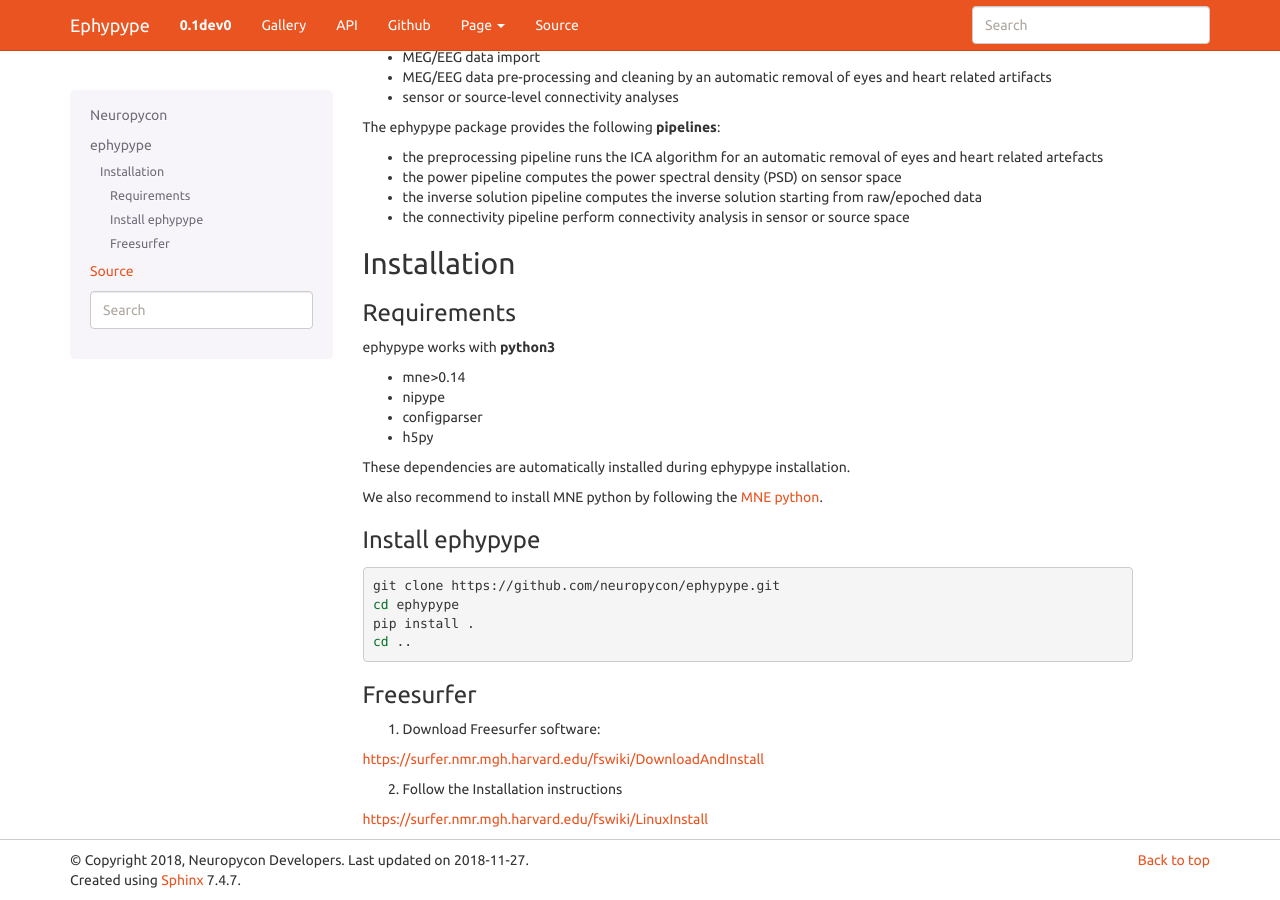
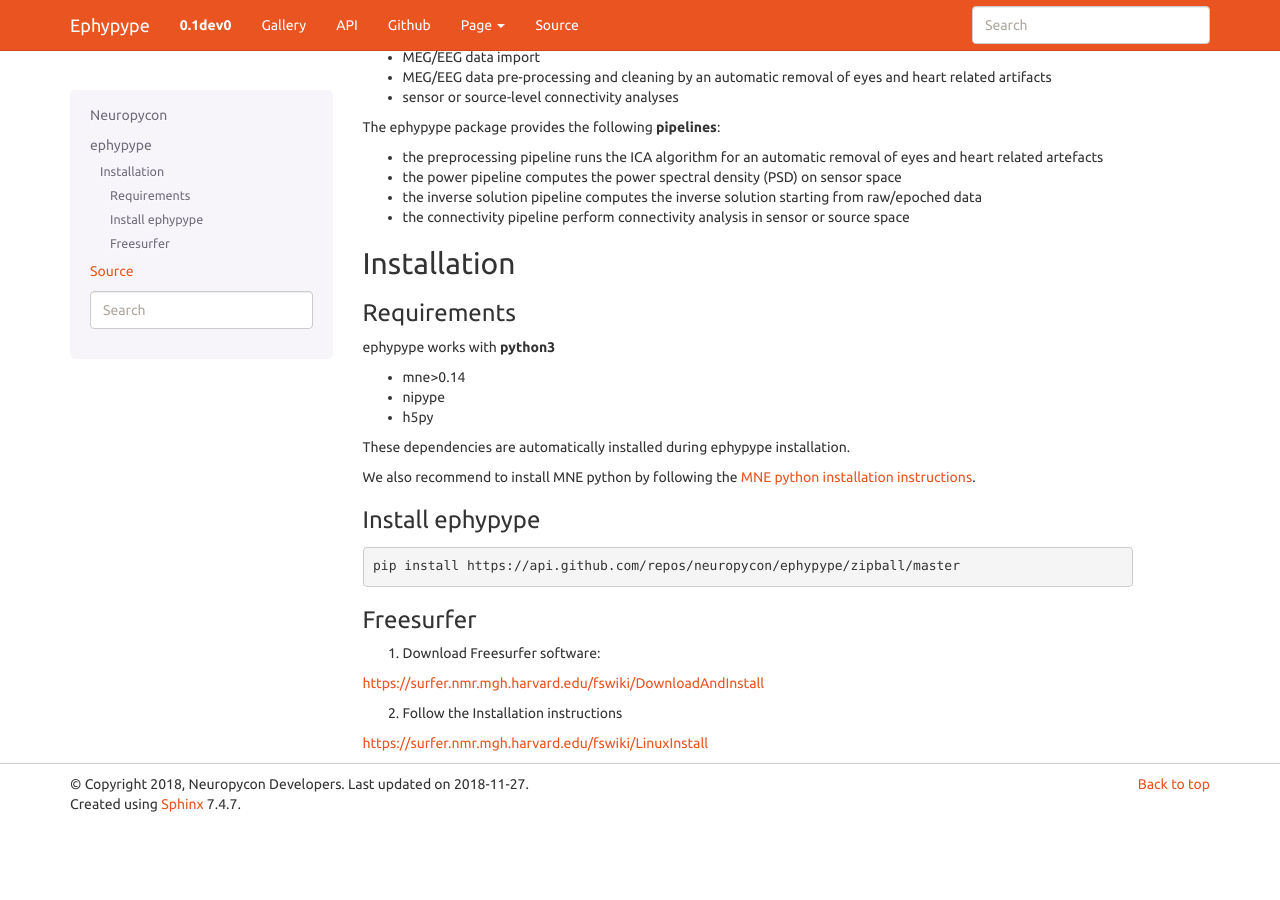
Before and after one commit to neuropycon/ephypype, a Sphinx documentation site: the page built from doc/index.rst, in a window 1280 px wide and 900 px high, scrolled down 922 px. Built offline with Sphinx 7.4.7, drawn with Linux system fonts in a browser that asks for light colours; after the commit the page ends 1746 px from its top, so only the background shows below that.

Commit message:
add smart install

```diff
--- a/doc/index.rst
+++ b/doc/index.rst
@@ -96,7 +96,6 @@ ephypype works with **python3**
 
 * mne>0.14
 * nipype
-* configparser
 * h5py
 
 These dependencies are automatically installed during ephypype installation.
@@ -105,7 +104,7 @@ We also recommend to install MNE python by following the |installation instructi
 
 .. |installation instructions| raw:: html
 
-   <a href="http://martinos.org/mne/dev/install_mne_python.html#check-your-installation" target="_blank">MNE python</a>
+   <a href="http://martinos.org/mne/dev/install_mne_python.html#check-your-installation" target="_blank">MNE python installation instructions</a>
 
 
 Install ephypype
@@ -113,10 +112,7 @@ Install ephypype
 
 .. code-block:: bash
 
-    git clone https://github.com/neuropycon/ephypype.git
-    cd ephypype
-    pip install .
-    cd ..
+   pip install https://api.github.com/repos/neuropycon/ephypype/zipball/master
 
 
 Freesurfer
```
Also changed, not shown: README.rst (+5 -13 lines).
